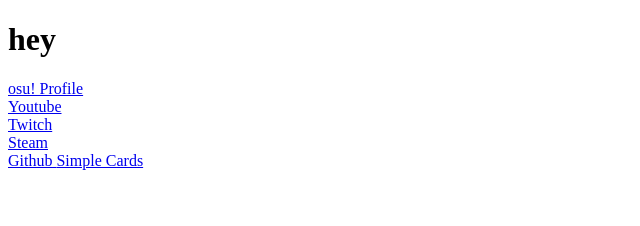
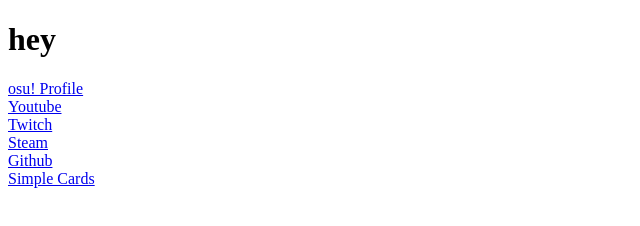
Before and after one commit to chezbananas/chezbananas.github.io, a plain HTML site: page index.html in a window 1280 px wide. Shown: the whole page, without its empty margins (0-640 px from the left). Drawn offline with Linux system fonts and the light colour scheme.

Commit message:
Update index.html

```diff
--- a/index.html
+++ b/index.html
@@ -9,7 +9,7 @@
 		<a href="https://www.youtube.com/channel/UCyTwGkIfuHi6H1p1dvNGMUA"> Youtube </a> <br>
 		<a href="https://twitch.tv/chezbananas"> Twitch </a> <br>
 		<a href="https://steamcommunity.com/id/chezbananas/"> Steam </a> <br>
-		<a href="https://github.com/chezbananas"> Github </a>
+		<a href="https://github.com/chezbananas"> Github </a> <br>
 
 		<a href="./simpleCards.html"> Simple Cards</a>
 	</body>
```
